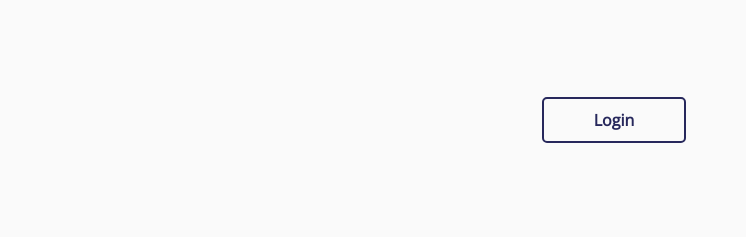
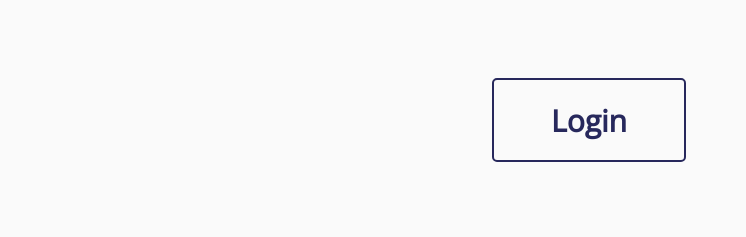
Before and after one commit to GazalNeb/intro-to-web-gazal-neb, a plain HTML site: page index.html in a window 1280 px wide. Shown: the top 237 px of the page, 534-1280 px from the left. Drawn offline with nearby package versions, Linux system fonts and the light colour scheme.

Commit message:
changed the nav logo format

```diff
--- a/components.scss
+++ b/components.scss
@@ -18,11 +18,14 @@
   background-color: $color-primary;
   font-weight: bold;
   color: $color-white;
-  text-align: center;
+  display: flex;
+  align-items: center;
+  justify-content: center;
   border: none;
 
   &--navigation {
-    width: 100px;
+    height: 60px;
+    font-size: 30px;
     border: 2px solid $color-primary;
     background-color: $color-white;
     color: $color-primary;
```
Also changed, not shown: main.css.
